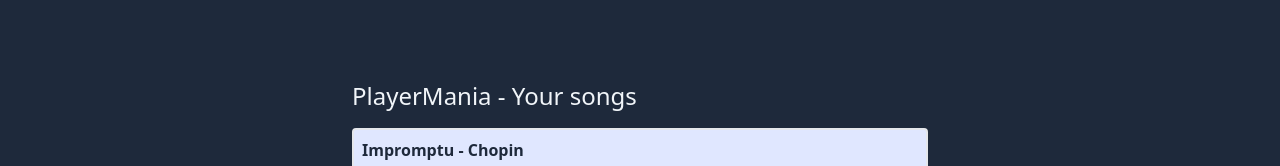
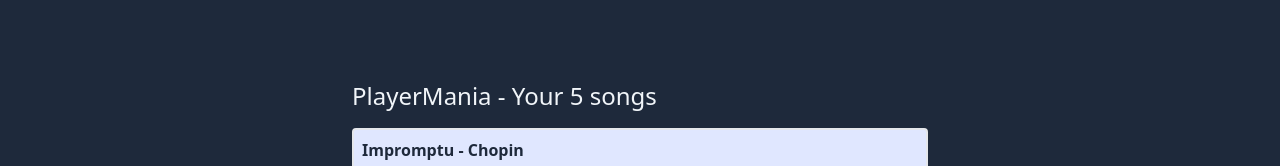
Before and after one commit to GuillaumeLeDevin/react-audio-player, a React (Vite) app: page / in a window 1280 px wide. Shown: the top 166 px of the page. Built offline with nearby package versions, Linux system fonts and the light colour scheme.

Commit message:
adjustment of the main title

```diff
--- a/src/App.jsx
+++ b/src/App.jsx
@@ -8,7 +8,7 @@ function App() {
       <div className="min-h-screen bg-slate-800 pt-20 px-4">
         <div className="max-w-xl mx-auto">
           <Player />
-          <h1 className="text-slate-100 text-2xl">PlayerMania - Your songs</h1>
+          <h1 className="text-slate-100 text-2xl">PlayerMania - Your 5 songs</h1>
           <Playlist />
         </div>
       </div>
```
